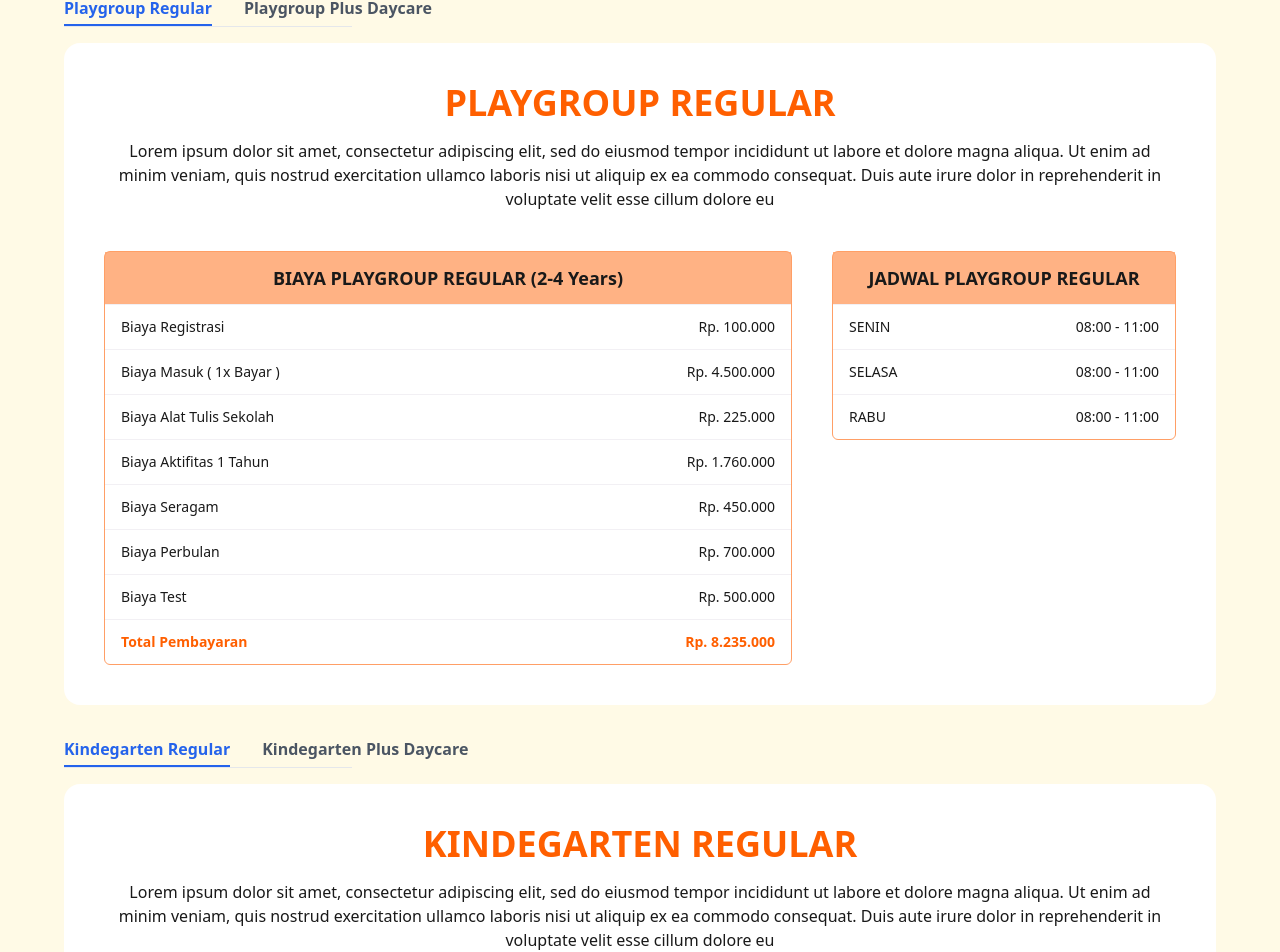
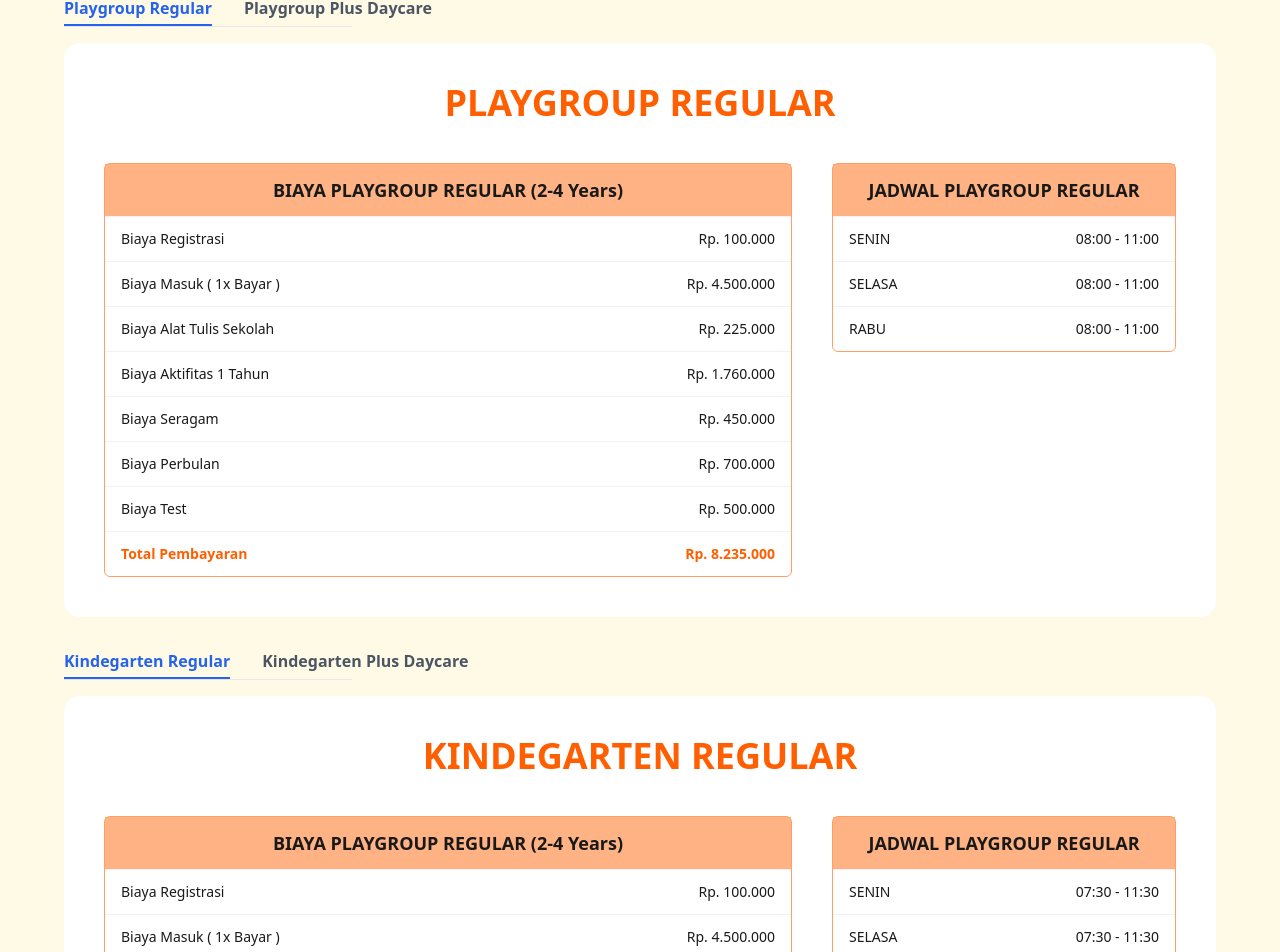
Before and after one commit to marmdhn/baitul-adab-react, a React (Create React App) app: page /program-sekolah/biaya-sekolah in a window 1280 px wide. Shown: the part 654-1606 px from the top of the page. Built offline with nearby package versions, Linux system fonts and the light colour scheme.

Commit message:
refactor: remove subtitle

```diff
--- a/src/pages/program-sekolah/biaya-sekolah/tab11.tsx
+++ b/src/pages/program-sekolah/biaya-sekolah/tab11.tsx
@@ -4,13 +4,6 @@ const Tab11 = () => {
       <div className="flex flex-col items-center justify-between gap-4">
         <span className="font-bold text-3xl lg:text-4xl text-center text-secondary-content">
           PLAYGROUP REGULAR
-        </span>
-        <span className="font-normal text-base text-center text-neutral">
-          Lorem ipsum dolor sit amet, consectetur adipiscing elit, sed do
-          eiusmod tempor incididunt ut labore et dolore magna aliqua. Ut enim ad
-          minim veniam, quis nostrud exercitation ullamco laboris nisi ut
-          aliquip ex ea commodo consequat. Duis aute irure dolor in
-          reprehenderit in voluptate velit esse cillum dolore eu
         </span>
       </div>
 
--- a/src/pages/program-sekolah/biaya-sekolah/tab12.tsx
+++ b/src/pages/program-sekolah/biaya-sekolah/tab12.tsx
@@ -4,13 +4,6 @@ const Tab12 = () => {
       <div className="flex flex-col items-center justify-between gap-4">
         <span className="font-bold text-3xl lg:text-4xl text-center text-secondary-content">
           PLAYGROUP PLUS REGULAR
-        </span>
-        <span className="font-normal text-base text-center text-neutral">
-          Lorem ipsum dolor sit amet, consectetur adipiscing elit, sed do
-          eiusmod tempor incididunt ut labore et dolore magna aliqua. Ut enim ad
-          minim veniam, quis nostrud exercitation ullamco laboris nisi ut
-          aliquip ex ea commodo consequat. Duis aute irure dolor in
-          reprehenderit in voluptate velit esse cillum dolore eu
         </span>
       </div>
 
--- a/src/pages/program-sekolah/biaya-sekolah/tab21.tsx
+++ b/src/pages/program-sekolah/biaya-sekolah/tab21.tsx
@@ -4,13 +4,6 @@ const Tab21 = () => {
       <div className="flex flex-col items-center justify-between gap-4">
         <span className="font-bold text-3xl lg:text-4xl text-center text-secondary-content">
           KINDEGARTEN REGULAR
-        </span>
-        <span className="font-normal text-base text-center text-neutral">
-          Lorem ipsum dolor sit amet, consectetur adipiscing elit, sed do
-          eiusmod tempor incididunt ut labore et dolore magna aliqua. Ut enim ad
-          minim veniam, quis nostrud exercitation ullamco laboris nisi ut
-          aliquip ex ea commodo consequat. Duis aute irure dolor in
-          reprehenderit in voluptate velit esse cillum dolore eu
         </span>
       </div>
 
--- a/src/pages/program-sekolah/biaya-sekolah/tab22.tsx
+++ b/src/pages/program-sekolah/biaya-sekolah/tab22.tsx
@@ -4,13 +4,6 @@ const Tab22 = () => {
       <div className="flex flex-col items-center justify-between gap-4">
         <span className="font-bold text-3xl lg:text-4xl text-center text-secondary-content">
           Kindegarten Plus Daycare
-        </span>
-        <span className="font-normal text-base text-center text-neutral">
-          Lorem ipsum dolor sit amet, consectetur adipiscing elit, sed do
-          eiusmod tempor incididunt ut labore et dolore magna aliqua. Ut enim ad
-          minim veniam, quis nostrud exercitation ullamco laboris nisi ut
-          aliquip ex ea commodo consequat. Duis aute irure dolor in
-          reprehenderit in voluptate velit esse cillum dolore eu
         </span>
       </div>
 
```
